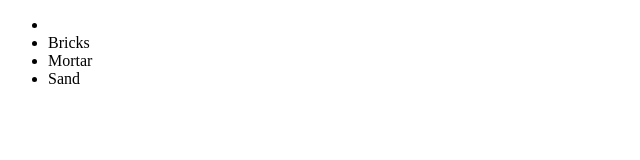
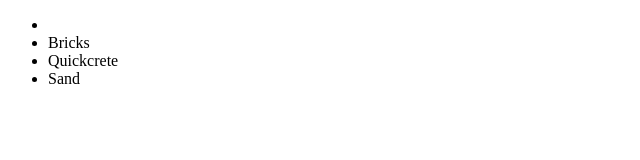
Before and after one commit to RamyaIyengar3010/newGitTest, a plain HTML site: page index.html in a window 1280 px wide. Shown: the full height of the page, 0-640 px from the left. Drawn offline with Linux system fonts and the light colour scheme.

Commit message:
Specified concrete

```diff
--- a/index.html
+++ b/index.html
@@ -6,7 +6,7 @@
 <body>
 <ul><li></li>
 <li>Bricks</li>
-<li>Mortar</li>
+<li>Quickcrete</li>
 <li>Sand</li>
 </ul>
 </body>
```
